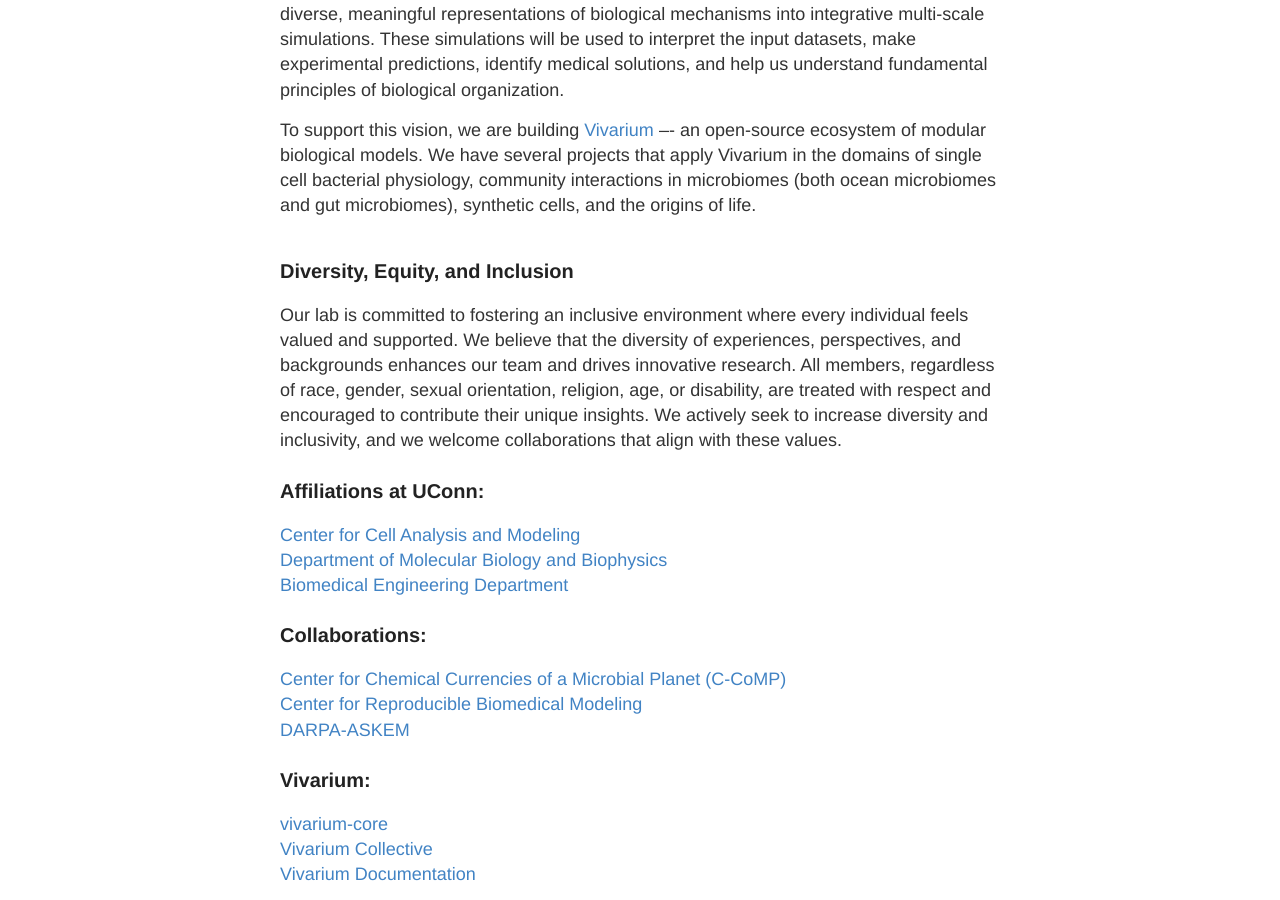
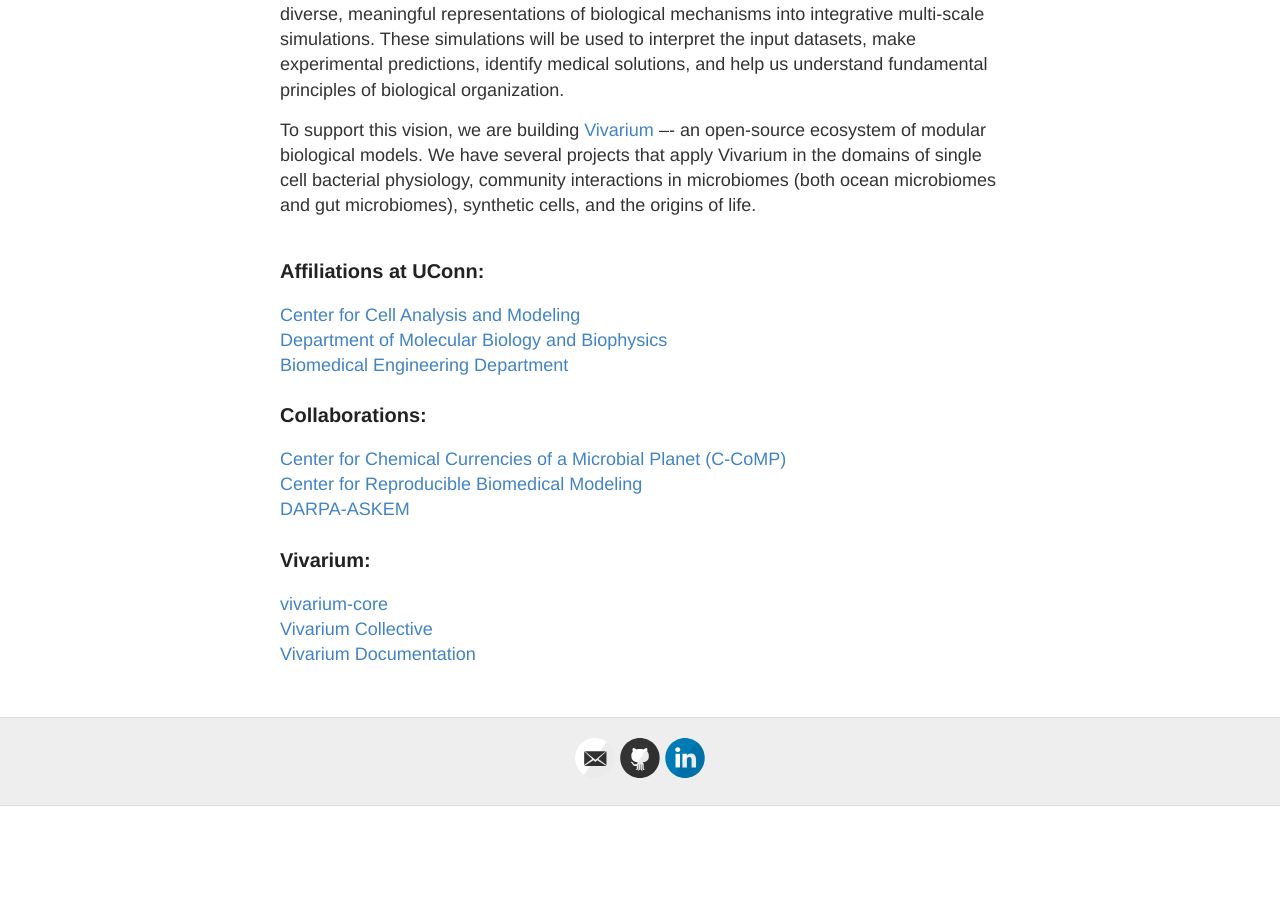
Before and after one commit to eagmon/eagmon.github.io, a Jekyll site: the page built from index.md, in a window 1280 px wide and 900 px high, scrolled down 872 px. Built offline with Jekyll 4.4.1, drawn with Linux system fonts in a browser that asks for light colours; after the commit the page ends 1678 px from its top, so only the background shows below that.

Commit message:
move dei

```diff
--- a/index.md
+++ b/index.md
@@ -26,14 +26,6 @@
     </p>
 </div>
 
-### Diversity, Equity, and Inclusion
-
-Our lab is committed to fostering an inclusive environment where every individual feels valued and supported. We believe
-that the diversity of experiences, perspectives, and backgrounds enhances our team and drives innovative research.
-All members, regardless of race, gender, sexual orientation, religion, age, or disability, are treated with respect and
-encouraged to contribute their unique insights. We actively seek to increase diversity and inclusivity, and we welcome
-collaborations that align with these values.
-
 ### Affiliations at UConn:
 
 [Center for Cell Analysis and Modeling](https://health.uconn.edu/cell-analysis-modeling/) \
```
Also changed, not shown: jobs.md (+6 -0 lines).
